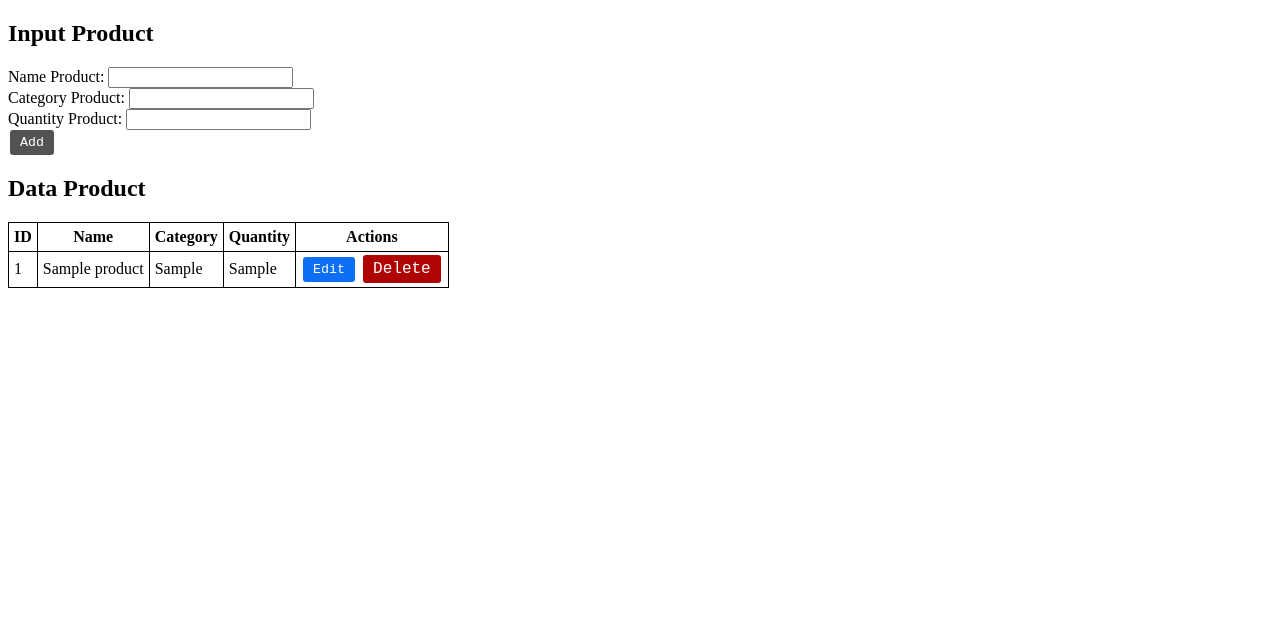
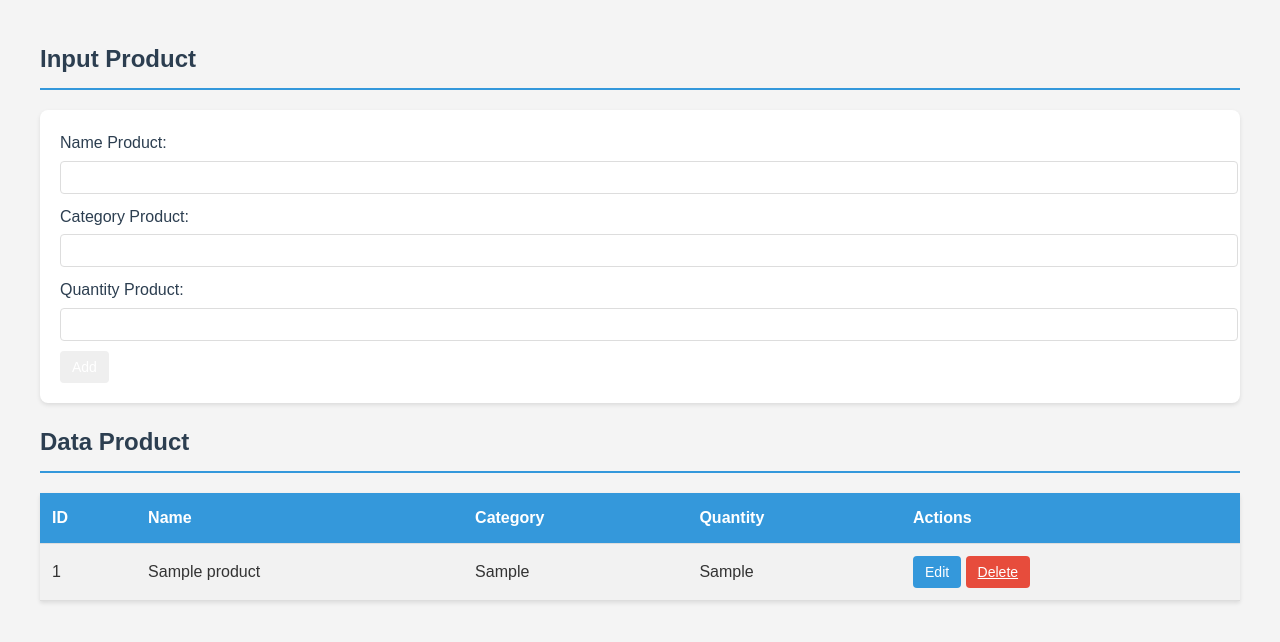
Before and after one commit to ChristoperDaniel/warehousemanagement, a CodeIgniter 4 app: the page made by app/Views/product.php in a window 1280 px wide. Shown: the top 642 px of the page. Run offline with PHP 8.4 and a stand-in for CodeIgniter, Linux system fonts and the light colour scheme; the template is opened without the code that fills it: most values are stand-ins (such as "Sample title", 1, 10 or a date in 2020); data that the repository does not hold is empty; some libraries are stand-ins or nearby versions.

Commit message:
update style

```diff
--- a/app/Views/product.php
+++ b/app/Views/product.php
@@ -6,36 +6,84 @@
     <meta name="viewport" content="width=device-width, initial-scale=1.0">
     <title>Product List</title>
     <style>
-        table { border-collapse: collapse; }
-        th, td { border: 1px solid black; padding: 5px; }
+        body {
+            font-family: Arial, sans-serif;
+            line-height: 1.6;
+            color: #333;
+            max-width: 1200px;
+            margin: 0 auto;
+            padding: 20px;
+            background-color: #f4f4f4;
+        }
+        h2 {
+            color: #2c3e50;
+            border-bottom: 2px solid #3498db;
+            padding-bottom: 10px;
+        }
+        form {
+            background-color: #fff;
+            padding: 20px;
+            border-radius: 8px;
+            box-shadow: 0 2px 4px rgba(0,0,0,0.1);
+            margin-bottom: 20px;
+        }
+        label {
+            display: block;
+            margin-bottom: 5px;
+            color: #2c3e50;
+        }
+        input[type="text"],
+        input[type="number"] {
+            width: 100%;
+            padding: 8px;
+            margin-bottom: 10px;
+            border: 1px solid #ddd;
+            border-radius: 4px;
+        }
+        table {
+            width: 100%;
+            border-collapse: collapse;
+            background-color: #fff;
+            box-shadow: 0 2px 4px rgba(0,0,0,0.1);
+        }
+        th, td {
+            text-align: left;
+            padding: 12px;
+            border-bottom: 1px solid #ddd;
+        }
+        th {
+            background-color: #3498db;
+            color: #fff;
+        }
+        tr:nth-child(even) {
+            background-color: #f2f2f2;
+        }
         .btn {
-            padding: 5px 10px;
-            margin: 0 2px;
+            padding: 8px 12px;
             border: none;
-            border-radius: 3px;
+            border-radius: 4px;
             cursor: pointer;
-            text-decoration: none;
-            font-family: 'Courier New', monospace;
-            background-color: #535353;
             color: white;
+            font-size: 14px;
+            transition: background-color 0.3s;
+        }
+        .btn-add {
+            background-color: #2ecc71;
         }
         .btn-edit {
-            background-color: #0c6ff6;
-            color: white;
+            background-color: #3498db;
         }
         .btn-save {
-            background-color: #229708;
-            color: white;
+            background-color: #27ae60;
         }
-
         .btn-cancel {
-            background-color: #b00404;
-            color: white;
+            background-color: #e74c3c;
         }
-
         .btn-delete {
-            background-color: #b00404;
-            color: white;
+            background-color: #e74c3c;
+        }
+        .btn:hover {
+            opacity: 0.8;
         }
         .edit-form {
             display: none;
@@ -43,7 +91,12 @@
         .edit-form.active {
             display: inline;
         }
+        .edit-form input[type="number"] {
+            width: 80px;
+            margin-right: 5px;
+        }
     </style>
+
     <script>
         function showEditForm(id) {
             // Hide all edit forms first
```
